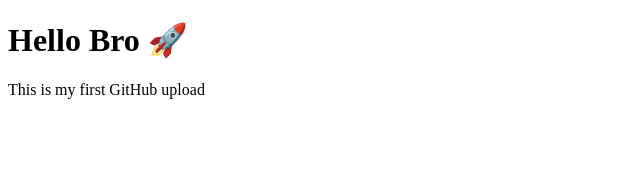
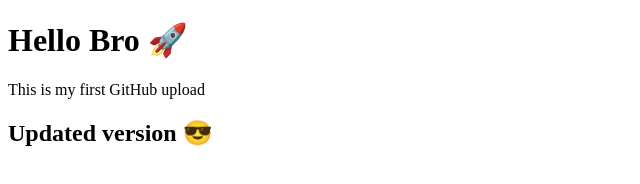
Before and after one commit to vishalken321-netizen/testing, a plain HTML site: page index.html in a window 1280 px wide. Shown: the whole page, without its empty margins (0-640 px from the left). Drawn offline with Linux system fonts and the light colour scheme.

Commit message:
new heading

```diff
--- a/index.html
+++ b/index.html
@@ -6,5 +6,6 @@
 <body>
   <h1>Hello Bro 🚀</h1>
   <p>This is my first GitHub upload</p>
+  <h2>Updated version 😎</h2>
 </body>
 </html>
```
